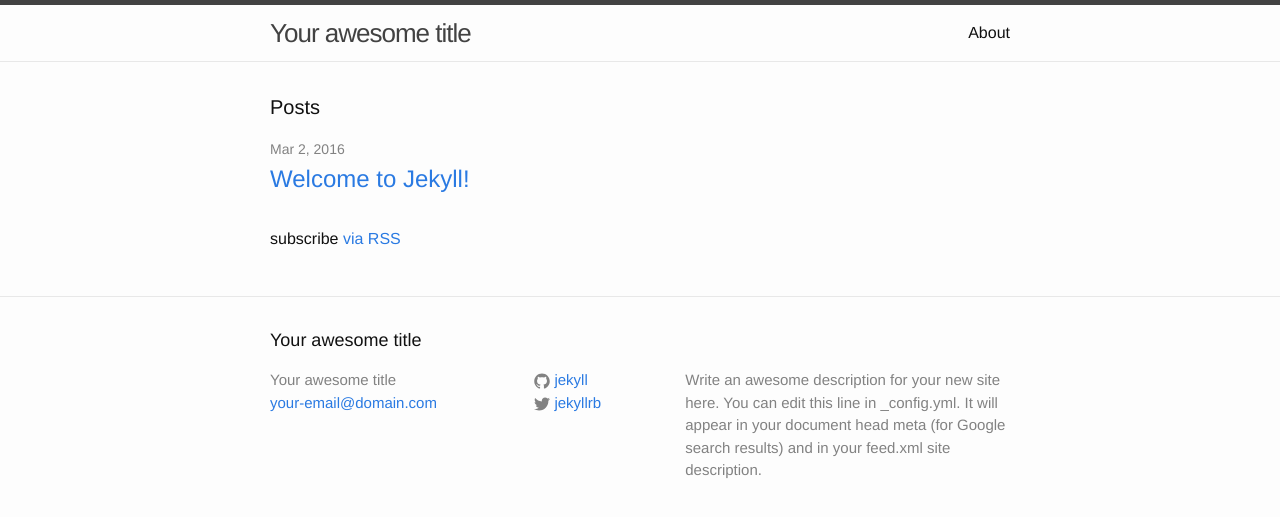
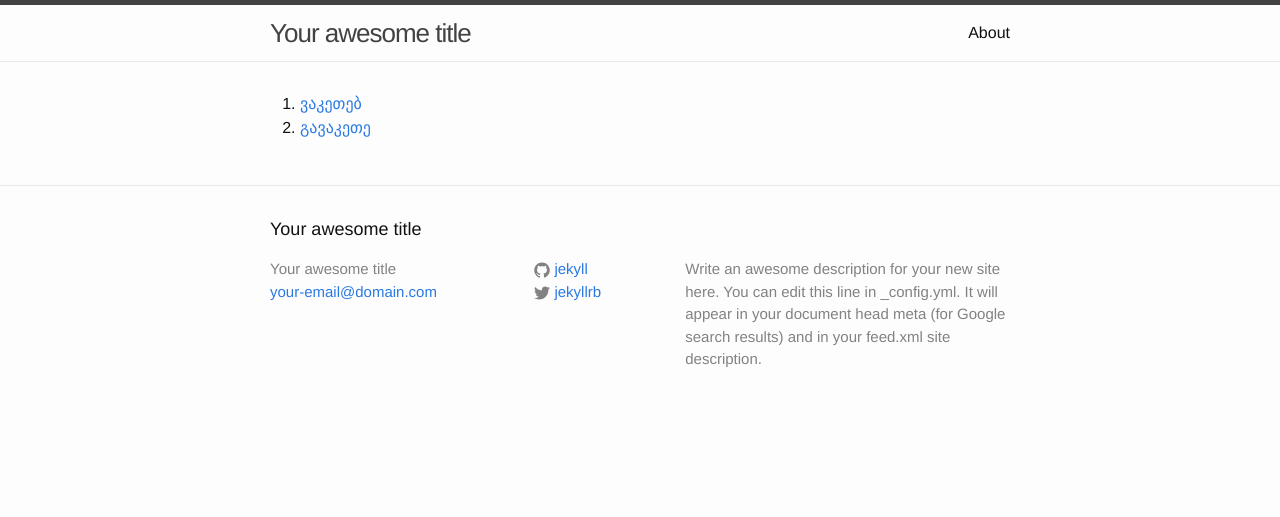
Before and after one commit to nwshane/georgian-morphology-demo, a Jekyll site: the page built from index.html, in a window 1280 px wide. Shown: the top 517 px of the page. Built offline with Jekyll 4.4.1, drawn with Linux system fonts in a browser that asks for light colours.

Commit message:
Replaced contents of home page with list of a couple Georgian words.

```diff
--- a/index.html
+++ b/index.html
@@ -2,22 +2,18 @@
 layout: default
 ---
 
-<div class="home">
+<ol>
 
-  <h1 class="page-heading">Posts</h1>
+  <li>
+    <a href='#'>
+      ვაკეთებ
+    </a>
+  </li>
 
-  <ul class="post-list">
-    {% for post in site.posts %}
-      <li>
-        <span class="post-meta">{{ post.date | date: "%b %-d, %Y" }}</span>
+  <li>
+    <a href='#'>
+      გავაკეთე
+    </a>
+  </li>
 
-        <h2>
-          <a class="post-link" href="{{ post.url | prepend: site.baseurl }}">{{ post.title }}</a>
-        </h2>
-      </li>
-    {% endfor %}
-  </ul>
-
-  <p class="rss-subscribe">subscribe <a href="{{ "/feed.xml" | prepend: site.baseurl }}">via RSS</a></p>
-
-</div>
+</ol>
```
